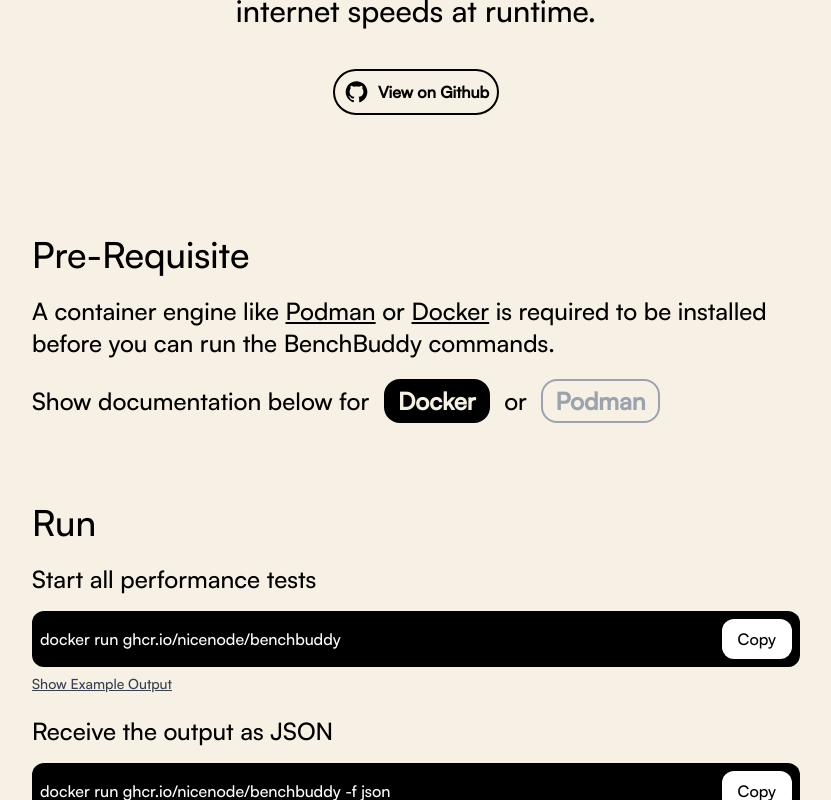
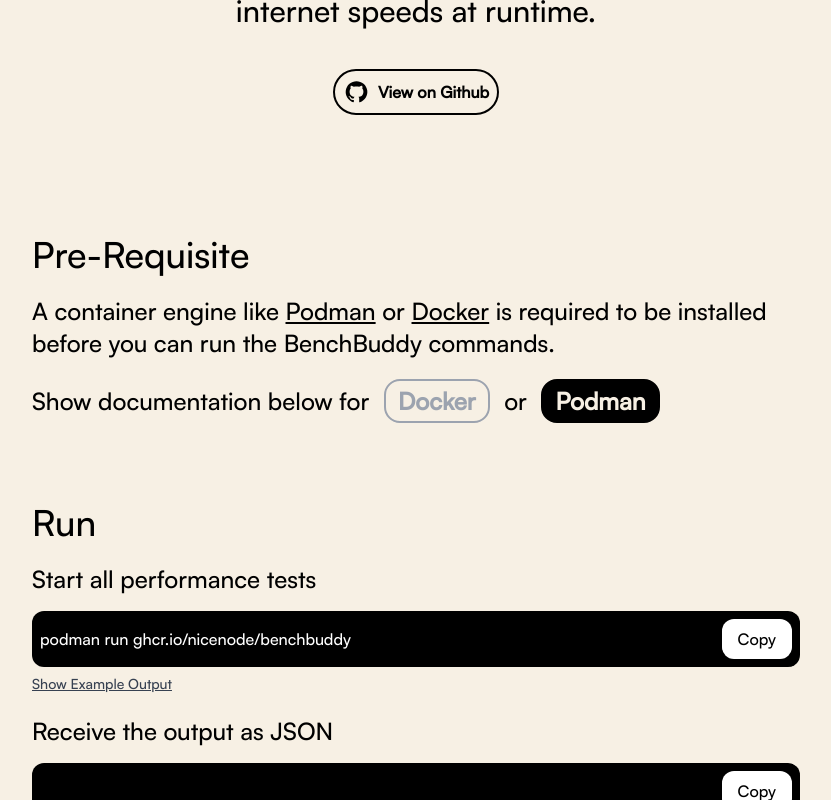
Before and after one commit to NiceNode/bench-buddy-website, a React (Create React App) app: page / in a window 1280 px wide. Both pictures are taken after a click on the button "Podman". Shown: the part 621-1421 px from the top of the page, without its empty margins (224-1055 px from the left). Built offline with nearby package versions, Linux system fonts and the light colour scheme; the HTML template or start-up script is replaced by a standard one.

Commit message:
Add: Podman Command Template

```diff
--- a/src/App.js
+++ b/src/App.js
@@ -1,4 +1,4 @@
-import React from 'react';
+import React, { useState } from 'react';
 import Logo from './components/Home/Logo';
 import Heading from './components/Home/Heading';
 import GithubButton from './components/Home/GithubButton';
@@ -8,21 +8,28 @@
 import Attributions from './components/About/Attributions';
 import CopyRight from './components/Footer/Copyright';
 import PreRequisite from './components/Home/PreRequisite';
-
+import Podman from './components/Command/Podman';
 
 function App() {
+  const [selectedComponent, setSelectedComponent] = useState("Docker");
+
+  const handleComponentChange = (component) => {
+    setSelectedComponent(component);
+  };
+
   return (
     <div className='bg-base flex flex-col justify-center items-center'>
-      <Logo/>
-      <Heading/>
-      <Description/>
-      <GithubButton/>
-      <PreRequisite/>
-      <Docker/>
+      <Logo />
+      <Heading />
+      <Description />
+      <GithubButton />
+      <PreRequisite onComponentChange={handleComponentChange} />
+      {selectedComponent === 'Docker' && <Docker />}
+      {selectedComponent === 'Podman' && <Podman />}
 
-      <About/>
-      <Attributions/>
-      <CopyRight/>
+      <About />
+      <Attributions />
+      <CopyRight />
     </div>
   );
 }
--- /dev/null
+++ b/src/components/Command/Podman.js
@@ -0,0 +1,76 @@
+import React from "react";
+import Command from "./Command";
+import SubHeading from "../SubHeading";
+
+const Podman = () => {
+  const startTest = `    ------ CPU ------
+    Number of cpu cores: 8 cores
+    Maximum number of cpu threads: 94789 threads
+    Test using threads: 1 threads, created cpu events: 9763 events
+    Test using threads: 4 threads, created cpu events: 41941 events
+    Test using threads: 8 threads, created cpu events: 72586 events
+    Test using threads: 32 threads, created cpu events: 70431 events
+
+    ------ Memory ------
+    Total memory: 12 GB
+    Memory read test using blockSize: 32MB, result speed: 34031 MiB/sec
+    Memory read test using blockSize: 1G, result speed: 36706 MiB/sec
+    Memory write test using blockSize: 32MB, result speed: 26597 MiB/sec
+    Memory write test using blockSize: 1G, result speed: 27020 MiB/sec
+
+    ------ Storage ------
+    running about ~30 second file input and output speed test...
+    (mount a volume to directory /test-volume to test the mount speed.)
+    Read: 20571 IOPS, 12086 min IOPS
+    Write: 6893 IOPS, 4216 min IOPS
+
+    ------ Internet ------
+    running a 30 second www.speedtest.net internet speed test
+    Ping: average 6.154ms, max 8.063ms
+    Download: average 378Mbps, latency: iqm 9.436ms and max 15.735ms
+    Upload: average 171Mbps, latency: iqm 85.166ms and max 264.849ms`;
+
+  return (
+    <>
+      <SubHeading name="Run" />
+      <Command
+        title="Start all performance tests"
+        text="podman run ghcr.io/nicenode/benchbuddy"
+        exampleOutput={"startTest"}
+      />
+
+      <Command
+        title="Receive the output as JSON"
+        text=""
+        exampleOutput={""}
+      />
+
+      <Command
+        title="Limit the set of tests"
+        text=""
+        exampleOutput={""}
+      />
+
+      <Command
+        title="Test the speed of a mounted disk or ssd"
+        text=""
+        exampleOutput={""}
+      />
+
+      <Command
+        title="CLI Help"
+        text=""
+        exampleOutput={""}
+      />
+      <div className="p-10"></div>
+      <SubHeading name="BenchMark" />
+      <Command
+        title="Evaluates the system against predefined requirements. Requirements can be defined in the benchmark templates folder."
+        text=""
+        exampleOutput={""}
+      />
+    </>
+  );
+};
+
+export default Podman;
--- a/src/components/Home/PreRequisite.js
+++ b/src/components/Home/PreRequisite.js
@@ -1,13 +1,21 @@
-import React from "react";
+import React, { useState } from "react";
 import SubHeading from "../SubHeading";
+import PropTypes from "prop-types";
 
-const PreRequisite = () => {
+const PreRequisite = ({ onComponentChange }) => {
+  const [selectedButton, setSelectedButton] = useState("Docker");
+
+  const handleButtonClick = (button) => {
+    setSelectedButton(button);
+    onComponentChange(button);
+  };
+
   return (
     <>
       <div className="p-10"></div>
       <SubHeading name="Pre-Requisite" />
       <div className="mt-5 w-full max-w-xs sm:max-w-sm md:max-w-md lg:max-w-3xl mx-auto">
-        <p className="text-2xl font-satoshi">
+      <p className="text-2xl font-satoshi">
           A container engine like <span className="underline">Podman</span> or{" "}
           <span className="underline">Docker</span> is required to be installed
           before you can run the BenchBuddy commands.
@@ -17,13 +25,27 @@
         <p className="text-2xl font-satoshi">
           Show documentation below for{" "}
           <span className="inline-flex items-center">
-            <button className="bg-black text-2xl border border-2 border-black text-base-color font-bold rounded-2xl p-1 pl-3 pr-3 mx-2">
+            <button
+              className={`${
+                selectedButton === "Docker"
+                  ? "bg-black text-2xl border border-2 border-black text-base-color font-bold rounded-2xl p-1 pl-3 pr-3 mx-2"
+                  : "bg-transparent border border-2 border-gray-400 text-gray-400 font-bold rounded-2xl p-1 pl-3 pr-3 mx-2"
+              }`}
+              onClick={() => handleButtonClick("Docker")}
+            >
               Docker
             </button>
           </span>
           {" "}or{" "}
           <span className="inline-flex items-center">
-            <button className="bg-transparent border border-2 border-gray-400 text-gray-400 font-bold rounded-2xl p-1 pl-3 pr-3 mx-2">
+            <button
+              className={`${
+                selectedButton === "Podman"
+                  ? "bg-black text-2xl border border-2 border-black text-base-color font-bold rounded-2xl p-1 pl-3 pr-3 mx-2"
+                  : "bg-transparent border border-2 border-gray-400 text-gray-400 font-bold rounded-2xl p-1 pl-3 pr-3 mx-2"
+              }`}
+              onClick={() => handleButtonClick("Podman")}
+            >
               Podman
             </button>
           </span>
@@ -34,4 +56,8 @@
   );
 };
 
+PreRequisite.propTypes = {
+  onComponentChange: PropTypes.func.isRequired,
+};
+
 export default PreRequisite;
```
